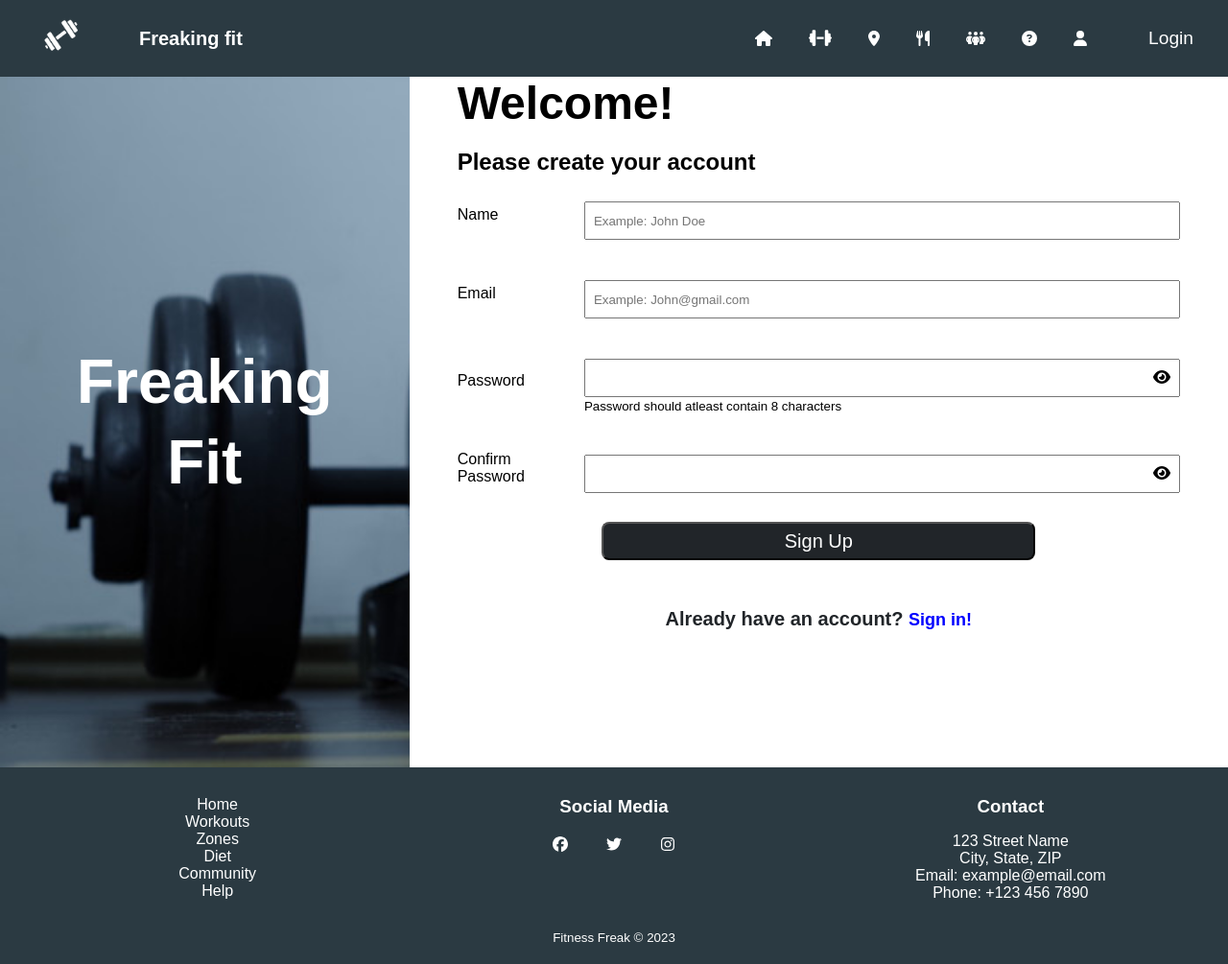
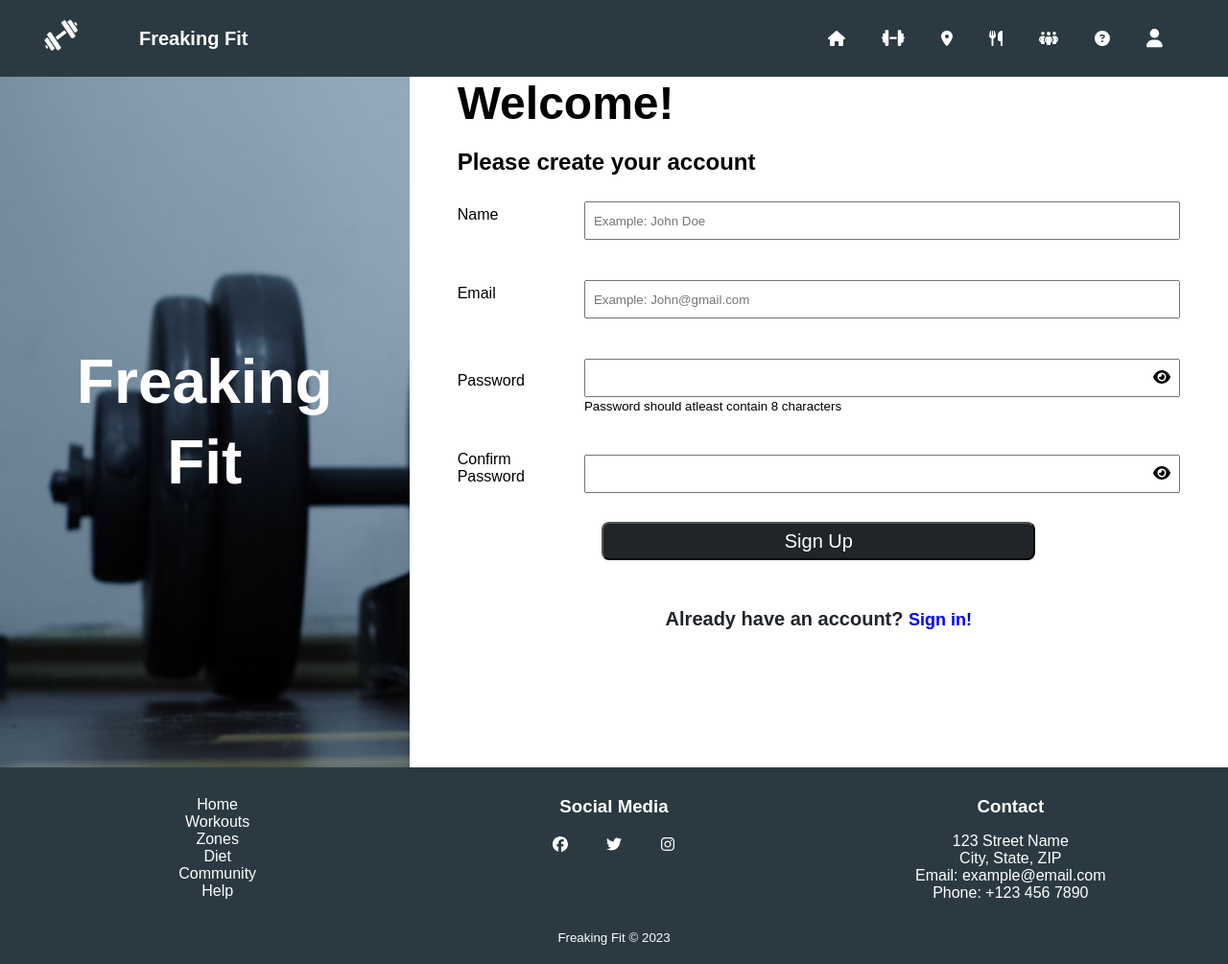
Before and after one commit to saivivek116/Freaking_Fit, a React (Create React App) app: page /signup in a window 1280 px wide. Shown: the whole page at 96% size. Built offline with nearby package versions, Linux system fonts and the light colour scheme.

Commit message:
fix: change Logo text update: Login button to dropdown

```diff
--- a/src/components/Footer.js
+++ b/src/components/Footer.js
@@ -3,11 +3,7 @@ import React from "react";
 import "../Footer.scss";
 import { Link } from "react-router-dom";
 import { FontAwesomeIcon } from "@fortawesome/react-fontawesome";
-import {
-    faFacebook,
-    faInstagram,
-    faTwitter,
-} from "@fortawesome/free-brands-svg-icons";
+import { faFacebook, faInstagram, faTwitter } from "@fortawesome/free-brands-svg-icons";
 
 function Footer() {
 	return (
@@ -51,26 +47,17 @@ function Footer() {
 					<h3>Social Media</h3>
 					<ul className="nav-list social-media">
 						<li className="nav-item">
-                            <Link
-                                to="https://facebook.com"
-                                className="footer-link"
-                            >
+							<Link to="https://facebook.com" className="footer-link">
 								<FontAwesomeIcon icon={faFacebook} />
 							</Link>
 						</li>
 						<li className="nav-item">
-                            <Link
-                                to="https://twitter.com"
-                                className="footer-link"
-                            >
+							<Link to="https://twitter.com" className="footer-link">
 								<FontAwesomeIcon icon={faTwitter} />
 							</Link>
 						</li>
 						<li className="nav-item">
-                            <Link
-                                to="https://instagram.com"
-                                className="footer-link"
-                            >
+							<Link to="https://instagram.com" className="footer-link">
 								<FontAwesomeIcon icon={faInstagram} />
 							</Link>
 						</li>
@@ -84,7 +71,7 @@ function Footer() {
 					<p>Phone: +123 456 7890</p>
 				</div>
 			</div>
-            <small>Fitness Freak © 2023</small>
+			<small>Freaking Fit © 2023</small>
 		</footer>
 	);
 }
--- a/src/components/Navbar.js
+++ b/src/components/Navbar.js
@@ -56,25 +56,20 @@ const TABS = [
 		name: "Profile",
 		path: "/profile",
 		iconName: faUser,
+		isDropdown: true,
+		dropdownItems: [],
 	},
 ];
 
 function Navbar() {
 	const [click, setClick] = useState(false);
-	// const [button, setButton] = useState(true);
+	const navigate = useNavigate();
+	const [activeNav, setActiveNav] = useState("home");
+	const isLoggedIn = localStorage.getItem("isLoggedIn");
+	const location = useLocation();
 
 	const handleClick = () => setClick(!click);
 	const closeMobileMenu = () => setClick(false);
-	const navigate = useNavigate();
-
-	const [activeNav, setActiveNav] = useState("home");
-
-	const isLoggedIn = localStorage.getItem("isLoggedIn");
-	const location = useLocation();
-	// const pathname = location.pathname;
-	// if (pathname === "/signin" || pathname === "/signup") {
-	//     return null;
-	// }
 
 	const logout = async () => {
 		localStorage.removeItem("isLoggedIn");
@@ -87,11 +82,37 @@ function Navbar() {
 	};
 
 	useEffect(() => {
-		// Update the active nav based on the current path
 		const currentPath = location.pathname.substring(1);
-		// console.log(currentPath);
 		setActiveNav(currentPath);
 	}, [location]);
+
+	useEffect(() => {
+		const updateProfileDropdown = () => {
+			const profileTab = TABS.find((tab) => tab.name === "Profile");
+
+			if (profileTab) {
+				profileTab.dropdownItems = isLoggedIn
+					? [
+							{
+								name: "Logout",
+								onClick: logout,
+							},
+					  ]
+					: [
+							{
+								name: "SignIn",
+								path: "/signin",
+							},
+							{
+								name: "SignUp",
+								path: "/signup",
+							},
+					  ];
+			}
+		};
+
+		updateProfileDropdown();
+	});
 
 	return (
 		<>
@@ -100,7 +121,7 @@ function Navbar() {
 					<Link to="/">
 						<img src="/images/logo-fit.png" alt="Logo" className="navbar-logo" />
 					</Link>
-					<small className="logo-text">Freaking fit</small>
+					<small className="logo-text">Freaking Fit</small>
 
 					<div className="menu-icon" role="button" tabIndex="0" onClick={handleClick}>
 						{click ? (
@@ -129,25 +150,12 @@ function Navbar() {
 									</div>
 								) : (
 									<Link to={tab.path} className="nav-links" onClick={() => handleNavChange(tab.name.toLowerCase())}>
-										<FontAwesomeIcon icon={tab.iconName} /> {/* {tab.name} */}
+										<FontAwesomeIcon icon={tab.iconName} />
 									</Link>
 								)}
 							</li>
 						))}
 					</ul>
-					{isLoggedIn ? (
-						<>
-							<a onClick={logout} className="nav-links" href="/">
-								Logout
-							</a>
-						</>
-					) : (
-						<>
-							<Link to="/signin" className="nav-links" onClick={closeMobileMenu}>
-								Login
-							</Link>
-						</>
-					)}
 				</div>
 			</nav>
 		</>
--- a/src/components/Navbar.scss
+++ b/src/components/Navbar.scss
@@ -29,3 +29,23 @@
 		}
 	}
 }
+
+@media screen and (max-width: 960px) {
+	.navbar {
+		.dropdown {
+			.dropdown-content {
+				left: 33%;
+				.dropdown-item {
+					&:hover {
+						background-color: #f5f5f5;
+						color: #36434b;
+					}
+				}
+			}
+
+			&:hover .dropdown-content {
+				display: block;
+			}
+		}
+	}
+}
```
Lines whose indentation alone changed are shown as unchanged.
